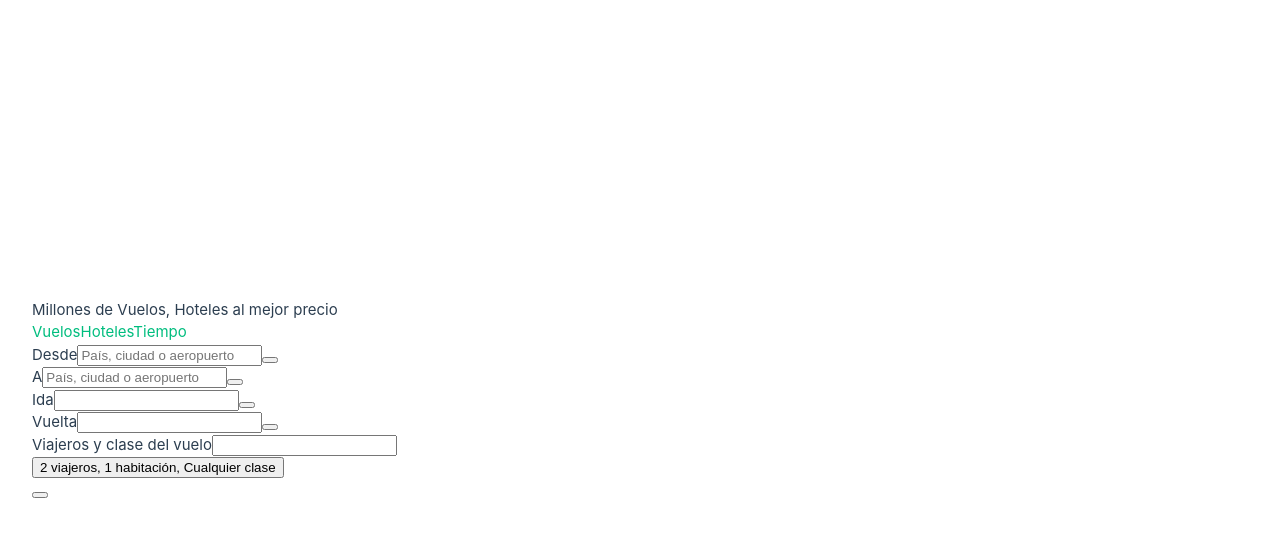
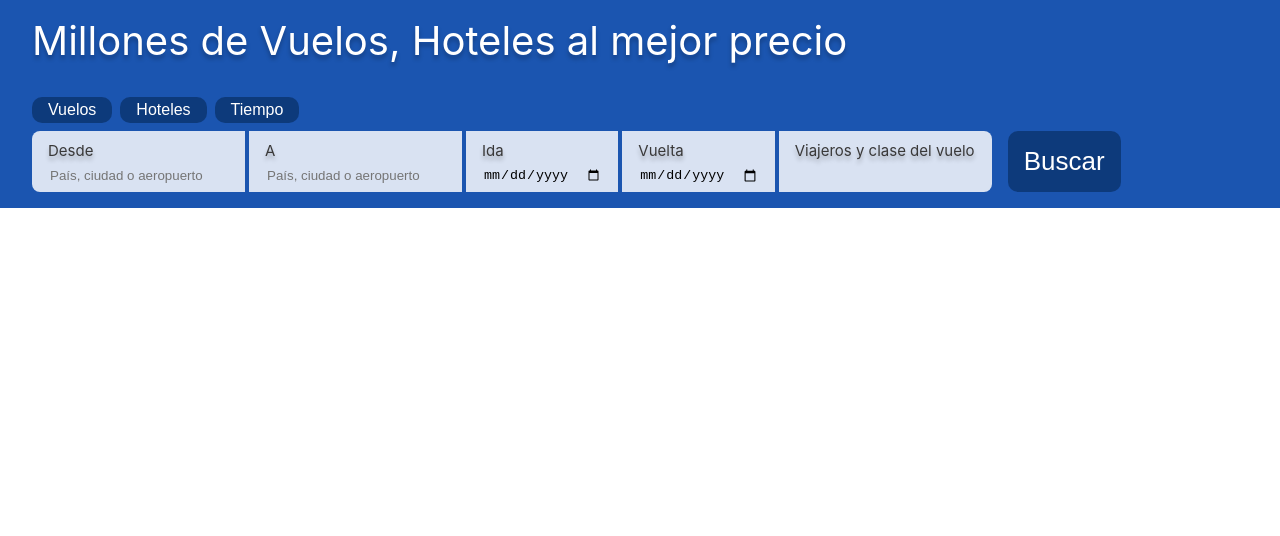
Before and after one commit to davidgm26/ducktrip-app, a Vue app: page / in a window 1280 px wide. Shown: the top 536 px of the page. Built offline with nearby package versions, Linux system fonts and the light colour scheme.

Commit message:
Added reset.css and some changes of files .css

```diff
--- a/src/App.vue
+++ b/src/App.vue
@@ -4,8 +4,10 @@ import SearchFlight from './components/SearchFlight.vue';
 
 <template>
   <header>
+  </header>
+  <main>
     <SearchFlight />
-  </header>
+  </main>
 
   <RouterView />
 </template>
@@ -21,30 +23,6 @@ header {
   margin: 0 auto 2rem;
 }
 
-nav {
-  width: 100%;
-  font-size: 12px;
-  text-align: center;
-  margin-top: 2rem;
-}
-
-nav a.router-link-exact-active {
-  color: var(--color-text);
-}
-
-nav a.router-link-exact-active:hover {
-  background-color: transparent;
-}
-
-nav a {
-  display: inline-block;
-  padding: 0 1rem;
-  border-left: 1px solid var(--color-border);
-}
-
-nav a:first-of-type {
-  border: 0;
-}
 
 @media (min-width: 1024px) {
   header {
--- a/src/assets/main.css
+++ b/src/assets/main.css
@@ -2,10 +2,6 @@
 @import "./base.css";
 
 #app {
-  max-width: 1280px;
-  margin: 0 auto;
-  padding: 2rem;
-
   font-weight: normal;
 }
 
@@ -21,16 +17,3 @@ a,
     background-color: hsla(160, 100%, 37%, 0.2);
   }
 }
-
-@media (min-width: 1024px) {
-  body {
-    display: flex;
-    place-items: center;
-  }
-
-  #app {
-    display: grid;
-    grid-template-columns: 1fr 1fr;
-    padding: 0 2rem;
-  }
-}
--- a/src/components/SearchFlight.vue
+++ b/src/components/SearchFlight.vue
@@ -2,42 +2,113 @@
     <div class="nav">
         <h3 class="nav-tittle">Millones de Vuelos, Hoteles al mejor precio</h3>
         <div class="buttons-container">
-            <a>Vuelos</a>
-            <a>Hoteles</a>
-            <a>Tiempo</a>
+            <button class="nav-button">Vuelos</button>
+            <button class="nav-button">Hoteles</button>
+            <button class="nav-button">Tiempo</button>
         </div>
+        <div class="nav-form">
             <div class="nav-options">
-            <div>
+                <div class="option-wrapper">
                     <label class="nav-info">Desde</label>
                     <input class="nav-description" placeholder="País, ciudad o aeropuerto">
-                <button class="reset-description"></button>
                 </div>
-            <div>
+                <div class="option-wrapper">
                     <label class="nav-info">A</label>
                     <input class="nav-description" placeholder="País, ciudad o aeropuerto">
-                <button class="reset-description"></button>
                 </div>
-            <div>
+                <div class="option-wrapper">
                     <label class="nav-info">Ida</label>
-                <input class="nav-description">
-                <button class="reset-description"></button>
+                    <input class="nav-description" type="date">
                 </div>
-            <div>
+                <div class="option-wrapper">
                     <label class="nav-info">Vuelta</label>
-                <input class="nav-description">
-                <button class="reset-description"></button>
+                    <input class="nav-description" type="date">
                 </div>
-            <div>
+                <div class="option-wrapper">
                     <label class="nav-info">Viajeros y clase del vuelo</label>
                     <input class="nav-description">
-                <button class="reset-description">
-                    <span>2 viajeros, 1 habitación, Cualquier clase</span>
-                </button>
+                    <!-- <span>2 viajeros, 1 habitación, Cualquier clase</span> -->
+
                 </div>
-            <button class="search"></button>
+            </div>
+            <button class="search">Buscar</button>
         </div>
     </div>
 </template>
+
+<style>
+.nav {
+    background-color: rgb(27, 85, 176);
+    width: 100%;
+    padding: 1rem 2rem;
+}
+
+.nav-tittle {
+    color: #FFFFFF;
+    text-shadow: 0px 4px 4px rgba(0, 0, 0, 0.25);
+    font-size: 40px;
+    font-style: normal;
+    font-weight: 400;
+    line-height: normal;
+    padding-bottom: 2rem;
+}
+
+.buttons-container {
+    display: flex;
+    gap: 0.5rem;
+
+}
+
+.nav-button {
+    border-radius: 10px;
+    border: none;
+    background: rgba(0, 33, 72, 0.5);
+    color: #FFFFFF;
+    cursor: pointer;
+    font-size: 1rem;
+    padding: 0.25rem 1rem;
+}
+
+.nav-form {
+    display: flex;
+    gap: 1rem;
+    padding-top: 0.5rem;
+}
+
+.nav-options {
+    display: flex;
+    border-radius: 0.5rem;
+    gap: 0.25rem;
+    overflow: hidden;
+}
+
+.option-wrapper {
+    background-color: rgba(255, 255, 255, 0.83);
+    display: flex;
+    flex-direction: column;
+    padding: 0.5rem 1rem;
+    gap: 0.25rem;
+}
+
+.nav-info {
+    color: #393838;
+    text-shadow: 0px 4px 4px rgba(0, 0, 0, 0.25);
+}
+
+.nav-description {
+    background-color: transparent;
+    border: none;
+}
+
+.search {
+    border-radius: 10px;
+    background: rgba(0, 33, 72, 0.50);
+    color: #FFFFFF;
+    border: none;
+    font-size: 26px;
+    padding: 0 1rem;
+}
+</style>
 
 <script>
 export default {
```
Lines whose indentation alone changed are shown as unchanged.
